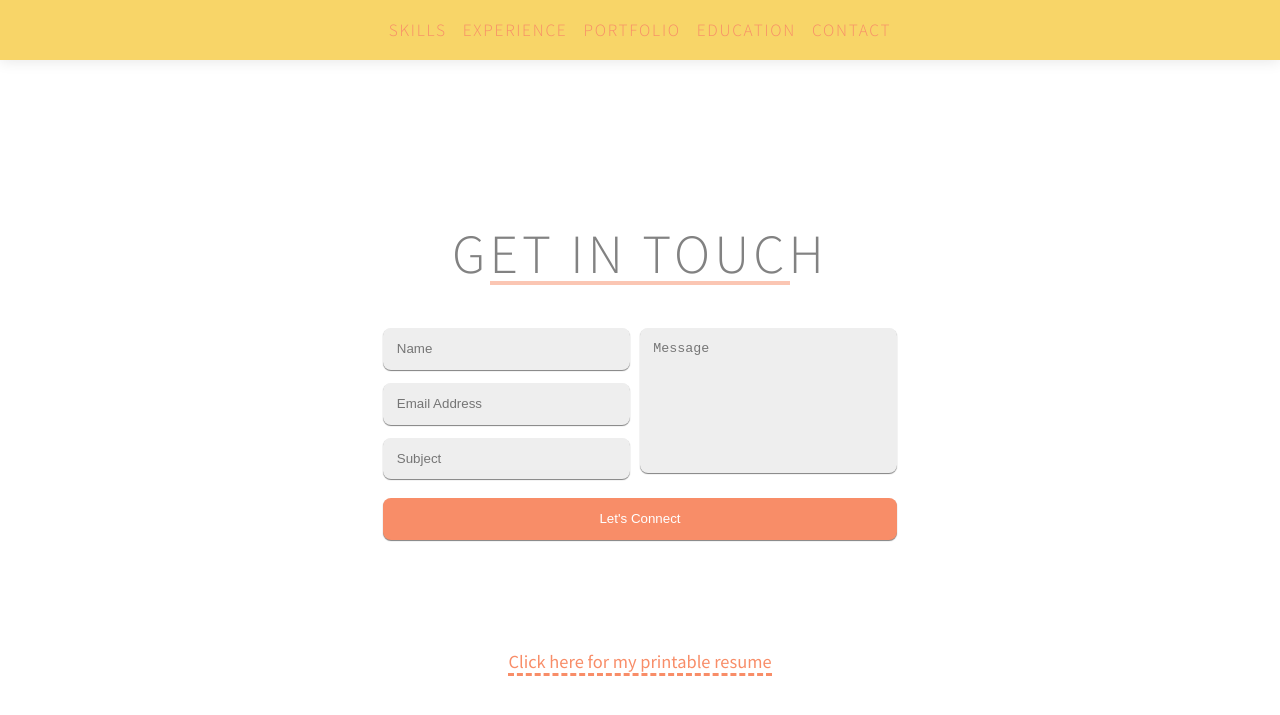
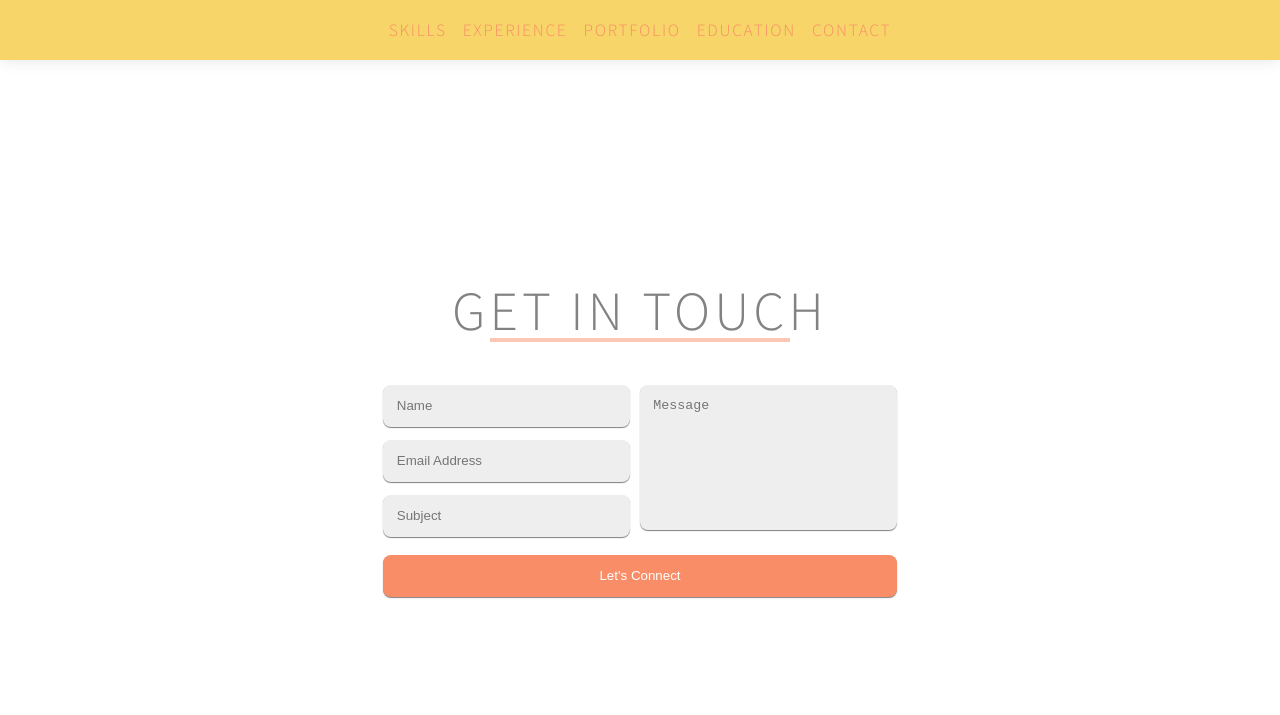
Before and after one commit to neariahm/neariahm.github.io, a Jekyll site: the page built from resume.html, in a window 1280 px wide and 900 px high, scrolled down 5530 px. Shown: the top 715 px of the window. Built offline with Jekyll 4.4.1, drawn with Linux system fonts in a browser that asks for light colours; nearby versions of some CDN libraries.

Commit message:
Removed printable resume link

```diff
--- a/_layouts/resume.html
+++ b/_layouts/resume.html
@@ -362,9 +362,9 @@
                 <input type="hidden" name="_next" value="/thanks.html" />
             </form>
 
-            <div class="printable-resume">
+            <!--<div class="printable-resume">
                 <a href="/images/SoftwareDeveloperResume.pdf">Click here for my printable resume</a>
-            </div>
+            </div>-->
         </article>
 </section>
 
```
